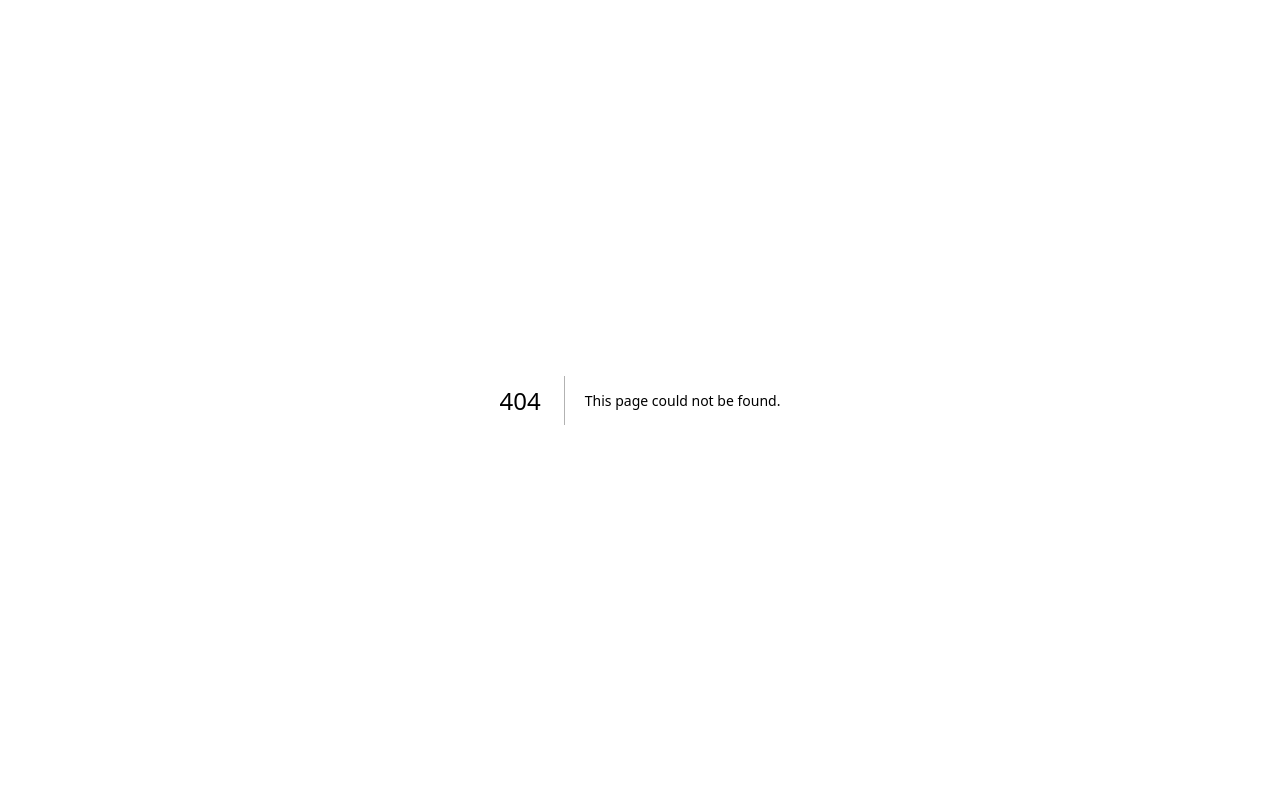
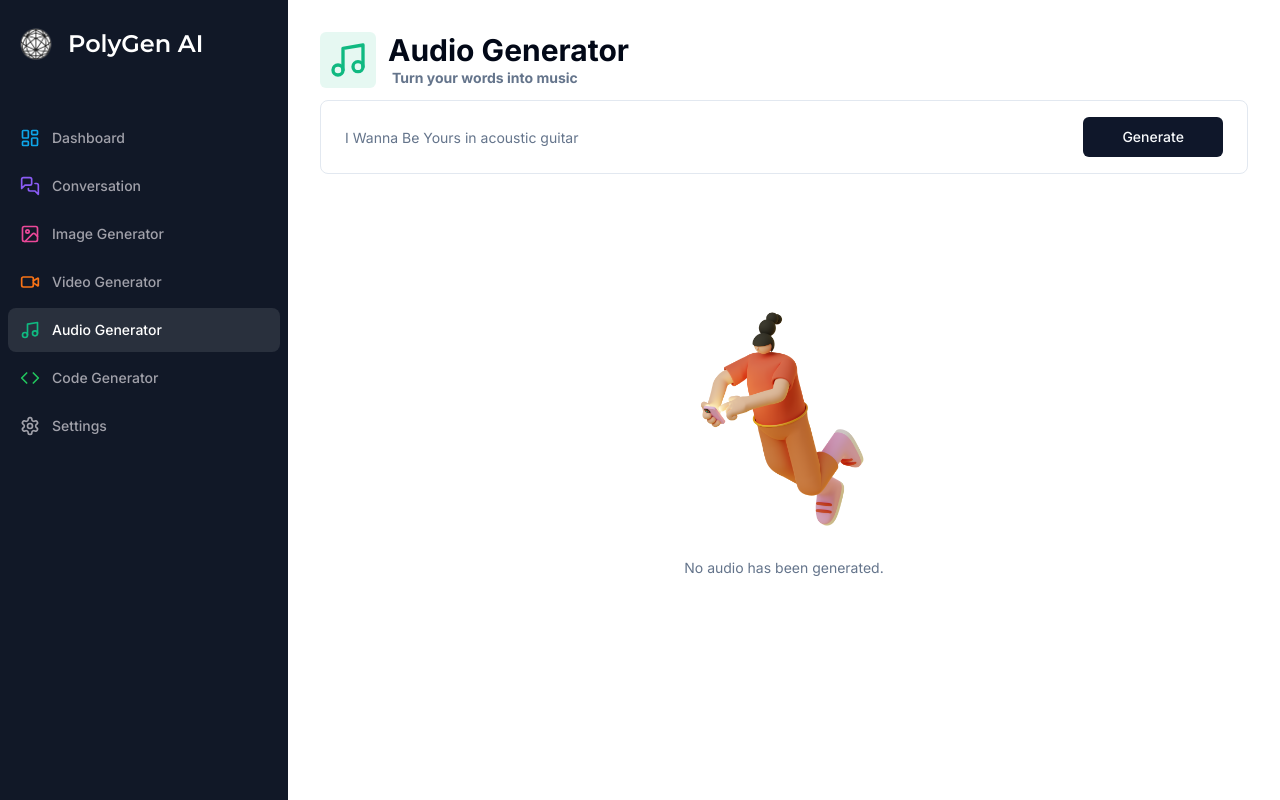
Before and after one commit to Basith-Ahmed/PolyGen-AI, a Next.js app: page /audio in a window 1280 px wide. Before the commit this address had no page. Built offline with nearby package versions, Linux system fonts and the light colour scheme.

Commit message:
audio-gen-api-ui

```diff
--- /dev/null
+++ b/app/(dashboard)/(routes)/audio/constants.ts
@@ -0,0 +1,5 @@
+import * as z from "zod";
+
+export const formSchema = z.object({
+  prompt: z.string().min(1, { message: "Please enter valid prompt" }),
+});
--- /dev/null
+++ b/app/(dashboard)/(routes)/audio/page.tsx
@@ -0,0 +1,111 @@
+"use client";
+
+import * as z from "zod";
+
+import Loader from "@/components/Loader";
+import Heading from "@/components/Heading";
+
+import { formSchema } from "./constants";
+
+import axios from "axios";
+import { Music } from "lucide-react";
+import { useForm } from "react-hook-form";
+import { zodResolver } from "@hookform/resolvers/zod";
+import { Form, FormControl, FormField, FormItem } from "@/components/ui/form";
+import { Input } from "@/components/ui/input";
+import { Button } from "@/components/ui/button";
+import { useRouter } from "next/navigation";
+import { useState } from "react";
+import { ChatCompletionMessageParam } from "openai/resources/chat/completions";
+import { Empty } from "@/components/Empty";
+
+export default function AudioPage() {
+  const router = useRouter();
+  const [audio, setAudio] = useState<string>();
+
+  const form = useForm<z.infer<typeof formSchema>>({
+    resolver: zodResolver(formSchema),
+    defaultValues: {
+      /*input by the user: promt*/
+      prompt: "",
+    },
+  });
+
+  const isLoading = form.formState.isSubmitting;
+
+  const onSubmit = async (values: z.infer<typeof formSchema>) => {
+    try {
+
+      setAudio(undefined)
+      const response = await axios.post("/api/audio", values);
+
+      setAudio(response.data.audio)
+      form.reset(); //clear input
+    } catch (error) {
+      //Open pro model
+      console.log(error);
+    } finally {
+      router.refresh();
+    }
+  };
+
+  return (
+    <div>
+      <Heading
+        title="Audio Generator"
+        description="Turn your words into music"
+        icon={Music}
+        iconColor="text-emerald-500"
+        bgColor="bg-emerald-500/10"
+      />
+      <div className="px-4 lg:px-8">
+        <div>
+          <Form {...form}>
+            <form
+              onSubmit={form.handleSubmit(onSubmit)}
+              className="rounded-lg border w-full p-4 px-3 md:px-6 focus-within:shadow-sm grid grid-cols-12 gap-2"
+            >
+              <FormField
+                name="prompt"
+                render={({ field }) => (
+                  <FormItem className="col-span-12 lg:col-span-10">
+                    <FormControl className="m-0 p-0">
+                      <Input
+                        className="border-0 outline-none focus-visible:ring-0
+                        focus-visible:ring-transparent"
+                        disabled={isLoading}
+                        placeholder="I Wanna Be Yours in acoustic guitar"
+                        {...field} //onchange, onblur, value
+                      />
+                    </FormControl>
+                  </FormItem>
+                )}
+              />
+              <Button
+                className="col-span-12 lg:col-span-2 w-full"
+                disabled={isLoading}
+              >
+                Generate
+              </Button>
+            </form>
+          </Form>
+        </div>
+        <div className="space-y-4 mt-4">
+          {isLoading && (
+            <div className="p-8 rounded-lg w-full flex items-center justify-center bg-muted">
+              <Loader />
+            </div>
+          )}
+          {!audio && !isLoading && (
+            <Empty label="No audio has been generated." />
+          )}
+          {audio && (
+            <audio controls className="w-full mt-8">
+              <source src={audio} />
+            </audio>
+          )}
+        </div>
+      </div>
+    </div>
+  );
+}
--- a/app/(dashboard)/(routes)/dashboard/page.tsx
+++ b/app/(dashboard)/(routes)/dashboard/page.tsx
@@ -38,7 +38,7 @@
   {
     label: "Audio Generator",
     icon: Music,
-    href: "/music",
+    href: "/audio",
     color: "text-emerald-500",
     bgColor: "bg-emerald-500/10",
   },
--- /dev/null
+++ b/app/api/audio/route.ts
@@ -0,0 +1,38 @@
+import { auth } from "@clerk/nextjs";
+import { NextResponse } from "next/server";
+
+import Replicate from "replicate";
+
+const replicate = new Replicate({
+  auth: process.env.REPLICATE_API_TOKEN!,
+});
+
+export async function POST(req: Request) {
+  try {
+    const { userId } = auth();
+    const body = await req.json();
+    const { prompt } = body;
+
+    if (!userId) {
+      return new NextResponse("Unauthorized", { status: 401 });
+    }
+
+    if (!prompt) {
+      return new NextResponse("Prompt is required", { status: 400 });
+    }
+
+    const response = await replicate.run(
+      "riffusion/riffusion:8cf61ea6c56afd61d8f5b9ffd14d7c216c0a93844ce2d82ac1c9ecc9c7f24e05",
+      {
+        input: {
+          prompt_a: prompt
+        },
+      }
+    );
+
+    return NextResponse.json(response);
+  } catch (error) {
+    console.log("[AUDIO_ERROR]", error);
+    return new NextResponse("Internal server error", { status: 500 });
+  }
+}
--- a/components/Sidebar.tsx
+++ b/components/Sidebar.tsx
@@ -38,7 +38,7 @@
     {
         label: "Audio Generator",
         icon: Music,
-        href: "/music",
+        href: "/audio",
         color: "text-emerald-500"
 
     },
--- a/package.json
+++ b/package.json
@@ -26,6 +26,7 @@
     "react-dom": "^18",
     "react-hook-form": "^7.51.2",
     "react-markdown": "^9.0.1",
+    "replicate": "^0.29.1",
     "tailwind-merge": "^2.2.2",
     "tailwindcss-animate": "^1.0.7",
     "zod": "^3.22.4"
```
Also changed, not shown: 1 other file (tests, documents, lock files or other folders).
